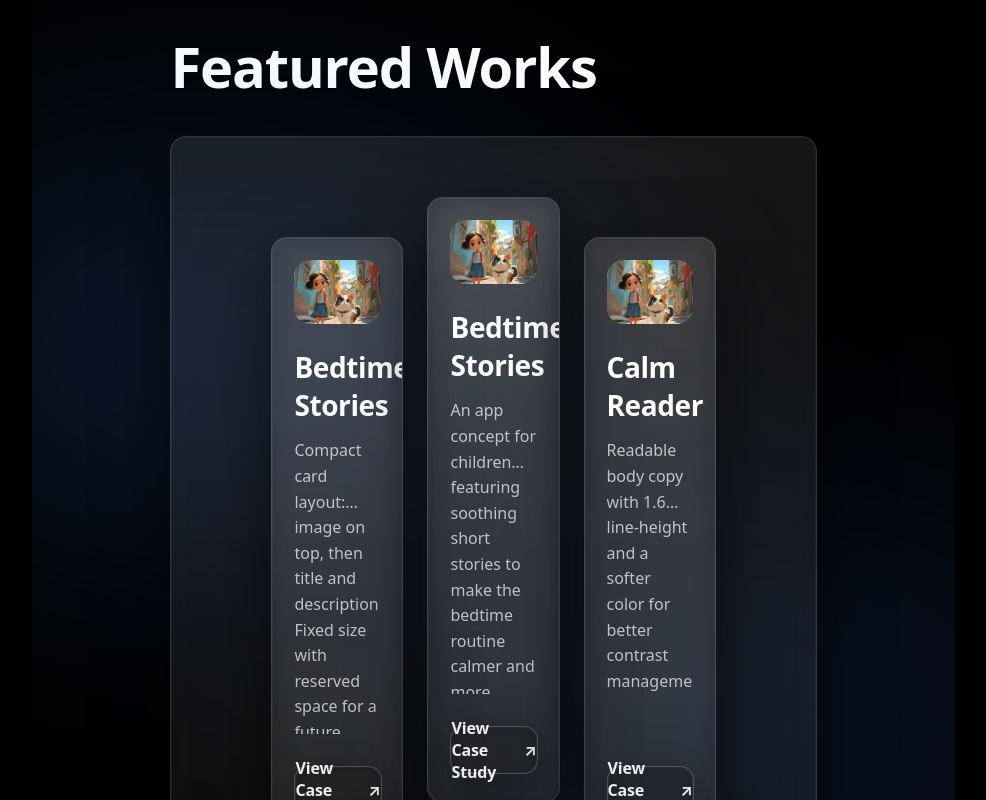
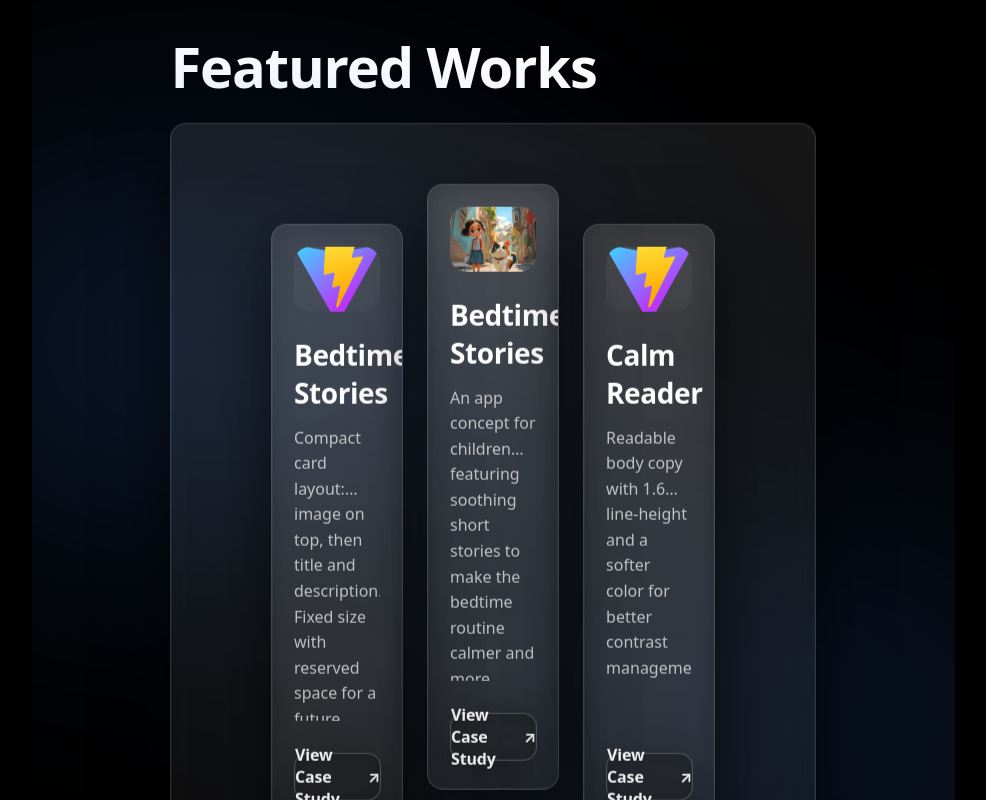
Before and after one commit to safaktepe/portfoliowebsite, a React (Vite) app: page /#home in a window 1280 px wide. Shown: the part 2100-2900 px from the top of the page, without its empty margins (293-1279 px from the left). Built offline with nearby package versions, Linux system fonts and the light colour scheme.

Commit message:
Add subtle parallax and interactive lighting to projects section

```diff
--- a/src/sections/ProjectsSection.tsx
+++ b/src/sections/ProjectsSection.tsx
@@ -1,15 +1,18 @@
+import type React from "react";
+import { useEffect, useRef } from "react";
+
 import "../styles/projects.css";
-import type React from "react";
 import bedtimeImg from "../assets/bedtime-stories.png";
 
-type SmallProjectProps = {
+type ProjectCardProps = {
+  href: string;
   imageSrc: string;
-  href: string;
   title: string;
   description: string;
+  featured?: boolean;
 };
 
-function handleCardMouseMove(e: React.MouseEvent<HTMLElement>) {
+function setPointerVars(e: React.MouseEvent<HTMLElement>) {
   const el = e.currentTarget;
   const r = el.getBoundingClientRect();
   const x = e.clientX - r.left;
@@ -19,43 +22,40 @@ function handleCardMouseMove(e: React.MouseEvent<HTMLElement>) {
   el.style.setProperty("--my", `${y}px`);
 }
 
-function handleCardMouseLeave(e: React.MouseEvent<HTMLElement>) {
+function clearPointerVars(e: React.MouseEvent<HTMLElement>) {
   const el = e.currentTarget;
   el.style.removeProperty("--mx");
   el.style.removeProperty("--my");
 }
 
+function navigateTo(href: string) {
+  window.location.href = href;
+}
 
-function SmallProjectCard({ href, imageSrc, title, description }: SmallProjectProps) {
-  const go = () => {
-    window.location.href = href;
-  };
+function ProjectCard({ href, imageSrc, title, description, featured }: ProjectCardProps) {
+  const className = featured ? "projectCard projectCard--featured" : "projectCard";
 
   return (
     <article
-      className="projectCard"
+      className={className}
       role="link"
       tabIndex={0}
-      onClick={go}
+      onClick={() => navigateTo(href)}
       onKeyDown={(e) => {
-        if (e.key === "Enter" || e.key === " ") go();
+        if (e.key === "Enter" || e.key === " ") navigateTo(href);
       }}
-      onMouseMove={handleCardMouseMove}
-      onMouseLeave={handleCardMouseLeave}
+      onMouseMove={setPointerVars}
+      onMouseLeave={clearPointerVars}
     >
       <figure className="projectMedia">
-      <img src={bedtimeImg} alt="Bedtime Stories preview" />
+        <img src={imageSrc} alt={`${title} preview`} />
       </figure>
 
       <div className="projectBody">
         <h3 className="projectTitle">{title}</h3>
         <p className="projectDesc">{description}</p>
 
-        <a
-          href={href}
-          className="projectCta"
-          onClick={(e) => e.stopPropagation()}
-        >
+        <a href={href} className="projectCta" onClick={(e) => e.stopPropagation()}>
           View Case Study <span aria-hidden="true">↗</span>
         </a>
       </div>
@@ -63,69 +63,78 @@ function SmallProjectCard({ href, imageSrc, title, description }: SmallProjectPr
   );
 }
 
+function useShellParallax<T extends HTMLElement>(ref: React.RefObject<T | null>) {
+  useEffect(() => {
+    const el = ref.current;
+    if (!el) return;
 
-function FeaturedProjectCard() {
-  const href = "/projects/bedtime-stories"; //  placeholder for now
-  const go = () => {
-    window.location.href = href;
-  };
+    const prefersReducedMotion =
+      window.matchMedia?.("(prefers-reduced-motion: reduce)")?.matches;
 
-  return (
-    <article
-      className="projectCard projectCard--featured"
-      role="link"
-      tabIndex={0}
-      onClick={go}
-      onKeyDown={(e) => {
-        if (e.key === "Enter" || e.key === " ") go();
-      }}
-      onMouseMove={handleCardMouseMove}
-      onMouseLeave={handleCardMouseLeave}
-    >
-      <figure className="projectMedia">
-        <img src={bedtimeImg} alt="Bedtime Stories preview" />
-      </figure>
+    if (prefersReducedMotion) return;
 
-      <div className="projectBody">
-        <h3 className="projectTitle">Bedtime Stories</h3>
-        <p className="projectDesc">
-          An app concept for children featuring soothing short stories to make the
-          bedtime routine calmer and more enjoyable.
-        </p>
+    let raf = 0;
 
-        <a
-          href={href}
-          className="projectCta"
-          onClick={(e) => e.stopPropagation()}
-        >
-          View Case Study <span aria-hidden="true">↗</span>
-        </a>
-      </div>
-    </article>
-  );
+    const update = () => {
+      raf = 0;
+
+      const rect = el.getBoundingClientRect();
+      const vh = window.innerHeight || 1;
+
+      const t = (rect.top + rect.height * 0.5) / vh;
+      const centered = t - 0.5;
+      const clamped = Math.max(-0.5, Math.min(0.5, centered));
+
+      const y = clamped * -50;
+      el.style.setProperty("--parallaxY", `${y.toFixed(2)}px`);
+    };
+
+    const onScroll = () => {
+      if (raf) return;
+      raf = window.requestAnimationFrame(update);
+    };
+
+    update();
+    window.addEventListener("scroll", onScroll, { passive: true });
+    window.addEventListener("resize", onScroll);
+
+    return () => {
+      window.removeEventListener("scroll", onScroll);
+      window.removeEventListener("resize", onScroll);
+      if (raf) window.cancelAnimationFrame(raf);
+    };
+  }, [ref]);
 }
 
+export function ProjectsSection() {
+  const shellRef = useRef<HTMLDivElement | null>(null);
+  useShellParallax(shellRef);
 
-export function ProjectsSection() {
   return (
     <section id="projects" className="projectsSection">
       <div className="projectsInner">
         <h2 className="projectsTitle">Featured Works</h2>
 
-        <div className="projectsShell">
+        <div className="projectsShell" ref={shellRef}>
           <div className="projectsGrid">
-            <SmallProjectCard
+            <ProjectCard
+              href="#projects"
               imageSrc="/vite.svg"
-              href="/projects/bedtime-stories"
               title="Bedtime Stories"
               description="Compact card layout: image on top, then title and description. Fixed size with reserved space for a future button."
             />
 
-            <FeaturedProjectCard />
+            <ProjectCard
+              href="#projects"
+              imageSrc={bedtimeImg}
+              title="Bedtime Stories"
+              description="An app concept for children featuring soothing short stories to make the bedtime routine calmer and more enjoyable."
+              featured
+            />
 
-            <SmallProjectCard
+            <ProjectCard
+              href="#projects"
               imageSrc="/vite.svg"
-              href="/projects/bedtime-stories"
               title="Calm Reader"
               description="Readable body copy with 1.6 line-height and a softer color for better contrast management."
             />
--- a/src/styles/projects.css
+++ b/src/styles/projects.css
@@ -50,6 +50,9 @@
   }
 
   .projectsShell {
+    transform: translate3d(0, var(--parallaxY, 0px), 0);
+    will-change: transform;
+
     border-radius: 16px;
     padding: 100px;
 
```
